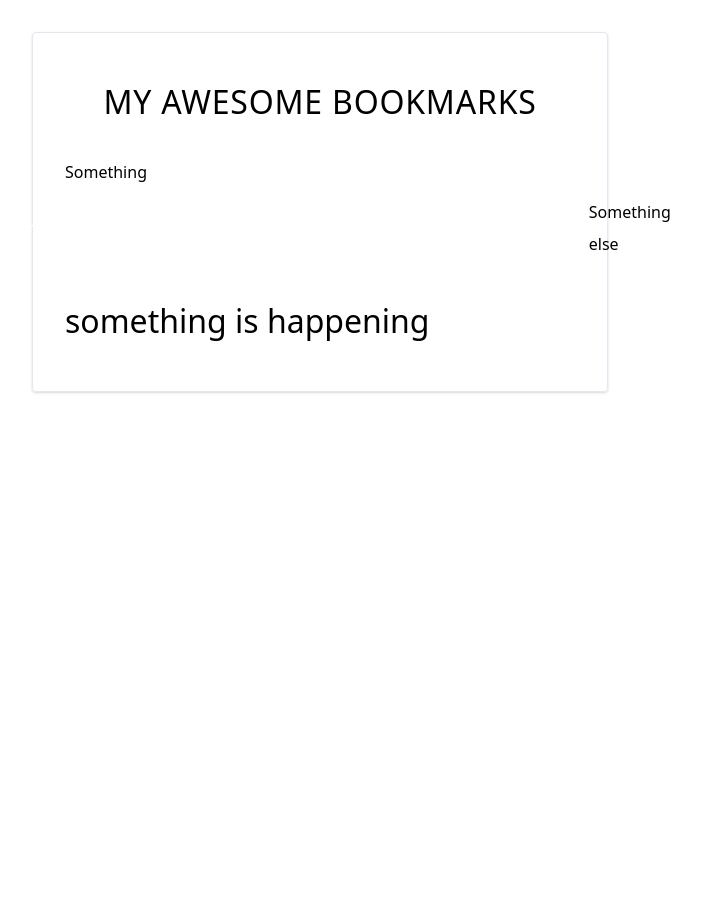
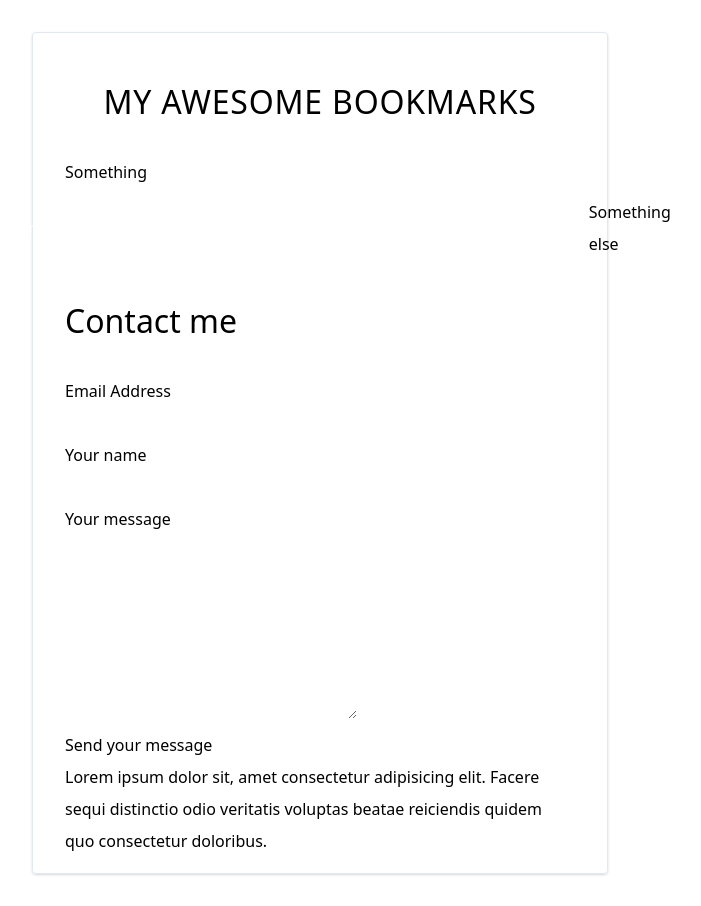
Before and after one commit to nechita/angular-training-june, an Angular app: page /contact in a window 1280 px wide. Shown: the whole page, without its empty margins (320-1021 px from the left). Before the commit the page ends 800 px from the top, so only its background shows below. Built offline with nearby package versions, Linux system fonts and the light colour scheme.

Commit message:
added contact form

```diff
--- /dev/null
+++ b/src/app/components/contact-form/contact-form.component.html
@@ -0,0 +1,35 @@
+<div>
+  <ng-content select="h1"></ng-content>
+  <form action="">
+    <div>
+      <div>
+        <label for="">Email Address</label>
+      </div>
+      <div>
+        <input type="text">
+      </div>
+    </div>
+    <div>
+      <div>
+        <label for="">Your name</label>
+      </div>
+      <div>
+        <input type="text">
+      </div>
+    </div>
+    <div>
+      <div>
+        <label for="">Your message</label>
+      </div>
+      <div>
+        <textarea name="" id="" cols="30" rows="10"></textarea>
+      </div>
+    </div>
+    <div>
+      <button type="submit">Send your message</button>
+    </div>
+    <div>
+      <ng-content select="p"></ng-content>
+    </div>
+  </form>
+</div>
--- /dev/null
+++ b/src/app/components/contact-form/contact-form.component.ts
@@ -0,0 +1,14 @@
+import { Component, OnInit } from '@angular/core';
+
+@Component({
+  selector: 'contact-form',
+  templateUrl: './contact-form.component.html'
+})
+export class ContactFormComponent implements OnInit {
+
+  constructor() { }
+
+  ngOnInit() {
+  }
+
+}
--- a/src/app/components/contact/contact.component.html
+++ b/src/app/components/contact/contact.component.html
@@ -1,3 +1,8 @@
 <div *ngIf="show">
-  <h1>something is happening</h1>
+  <contact-form>
+    <p>Lorem ipsum dolor sit, amet consectetur adipisicing elit. Facere sequi distinctio odio veritatis voluptas beatae reiciendis quidem quo consectetur
+      doloribus.</p>
+    <h1>Contact me</h1>
+
+  </contact-form>
 </div>
```
Also changed, not shown: src/app/app.module.ts (+7 -4 lines).
